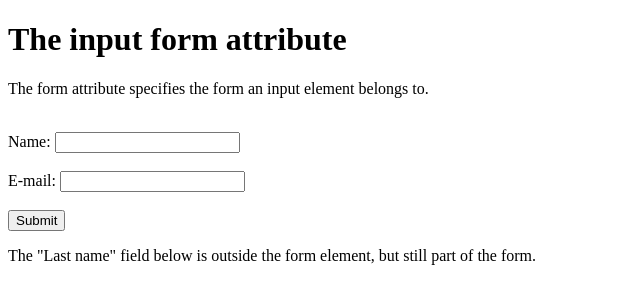
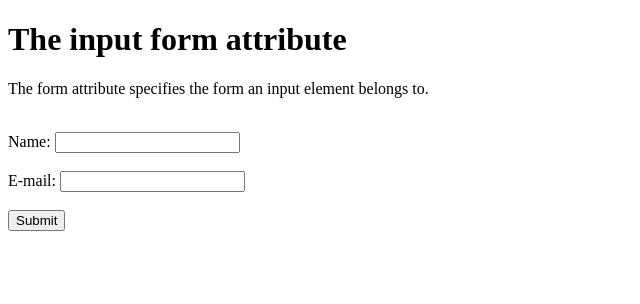
Before and after one commit to jkat74nti/form_grunder_post, a plain HTML site: page index.html in a window 1280 px wide. Shown: the whole page, without its empty margins (0-640 px from the left). Drawn offline with Linux system fonts and the light colour scheme.

Commit message:
Deleted text below form

```diff
--- a/index.html
+++ b/index.html
@@ -13,8 +13,6 @@ E-mail: <input type="text" name="email"><br><br>
 </form>
 
 
-<p>The "Last name" field below is outside the form element, but still part of the form.</p>
-
 
 </body>
 </html>
```
